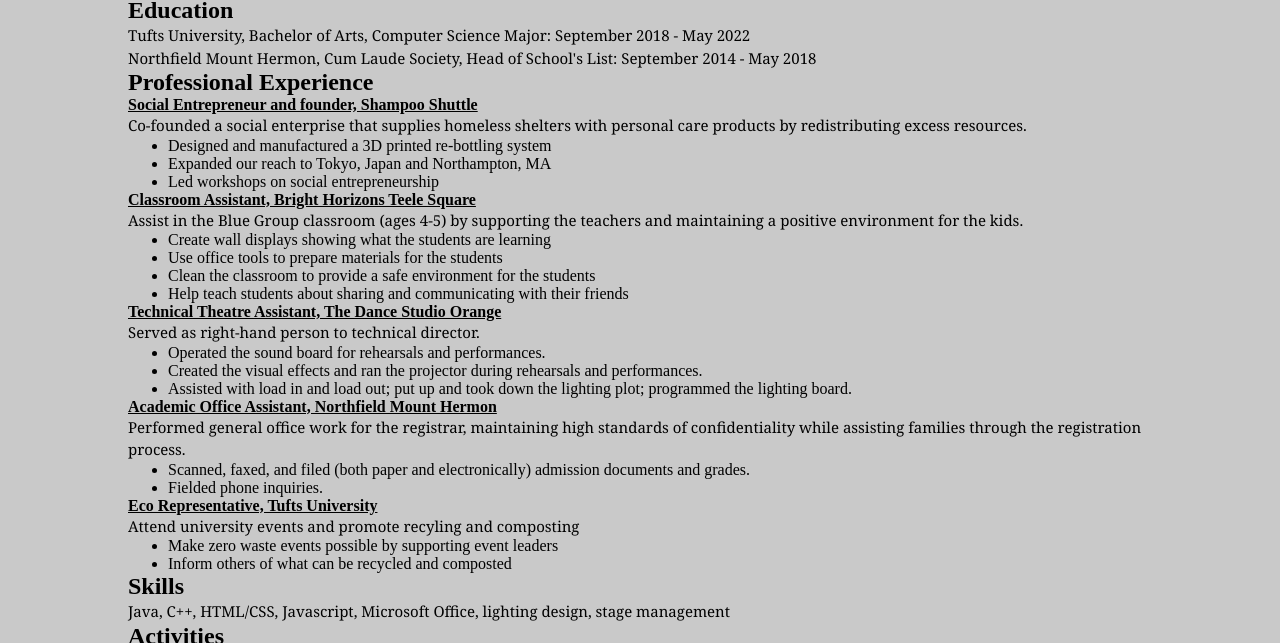
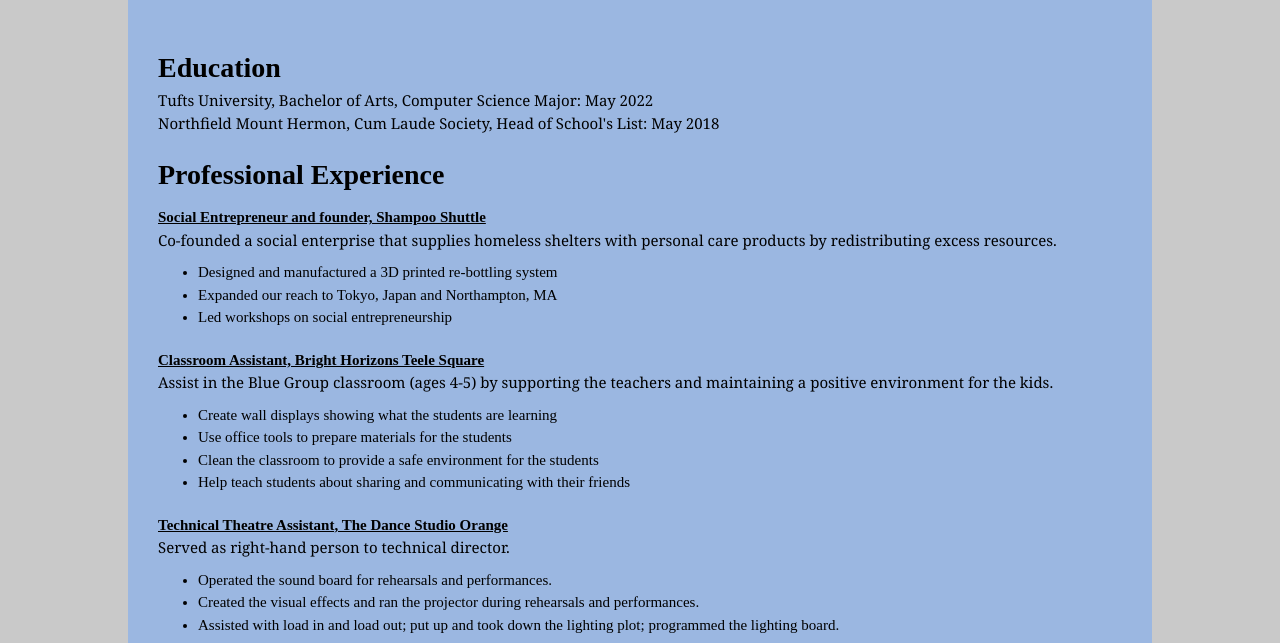
Before and after one commit to 9isabella/9isabella.github.io, a plain HTML site: page resume.html in a window 1280 px wide. Shown: the part 160-803 px from the top of the page. Drawn offline with Linux system fonts and the light colour scheme.

Commit message:
styled resume - adjusting sizing and spacing

```diff
--- a/personalPage.css
+++ b/personalPage.css
@@ -60,4 +60,23 @@ p{
 
 h4{
     text-decoration: underline;
+    padding-top: 10px;
 }
+
+#resume{
+    background-color: rgba(94, 158, 255, 0.432);
+    line-height: 1.5;
+    font-size: 15px;
+    padding: 30px;
+}
+
+#resume ul{
+    margin-top: 10px;
+    margin-bottom: 10px;
+}
+
+#resume h2{
+    font-size: 28px;
+    font-weight: bold;
+    padding-top: 20px;
+}
--- a/resume.html
+++ b/resume.html
@@ -21,14 +21,16 @@
 
                 </header>
 
+        <div id="resume">
+
             <h2>
                 Education
             </h2>
             <p>
-                Tufts University, Bachelor of Arts, Computer Science Major: September 2018 - May 2022
+                Tufts University, Bachelor of Arts, Computer Science Major: May 2022
             </p>
             <p>
-                Northfield Mount Hermon, Cum Laude Society, Head of School's List: September 2014 - May 2018
+                Northfield Mount Hermon, Cum Laude Society, Head of School's List: May 2018
             </p>
 
             <h2>
@@ -114,6 +116,8 @@
                 Resident Leader, D1 Ultimate, Nordic skiing, Junior ski patrol, stage management
             </p>
 
+        </div>
+
 
         </body>
 </html>
```
